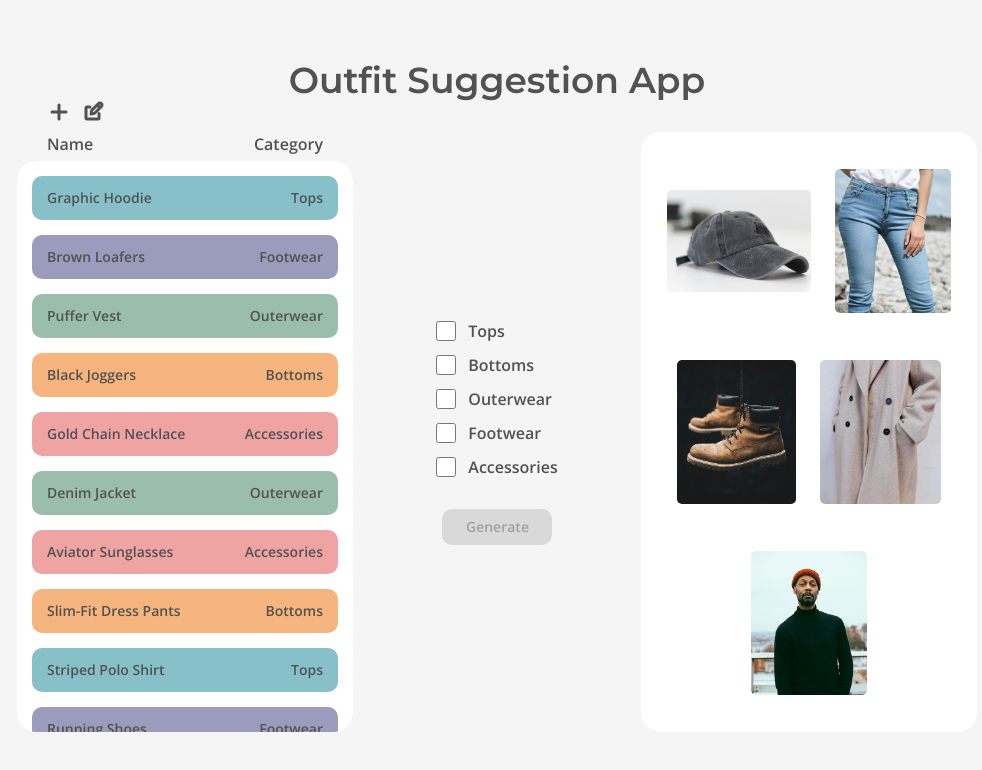
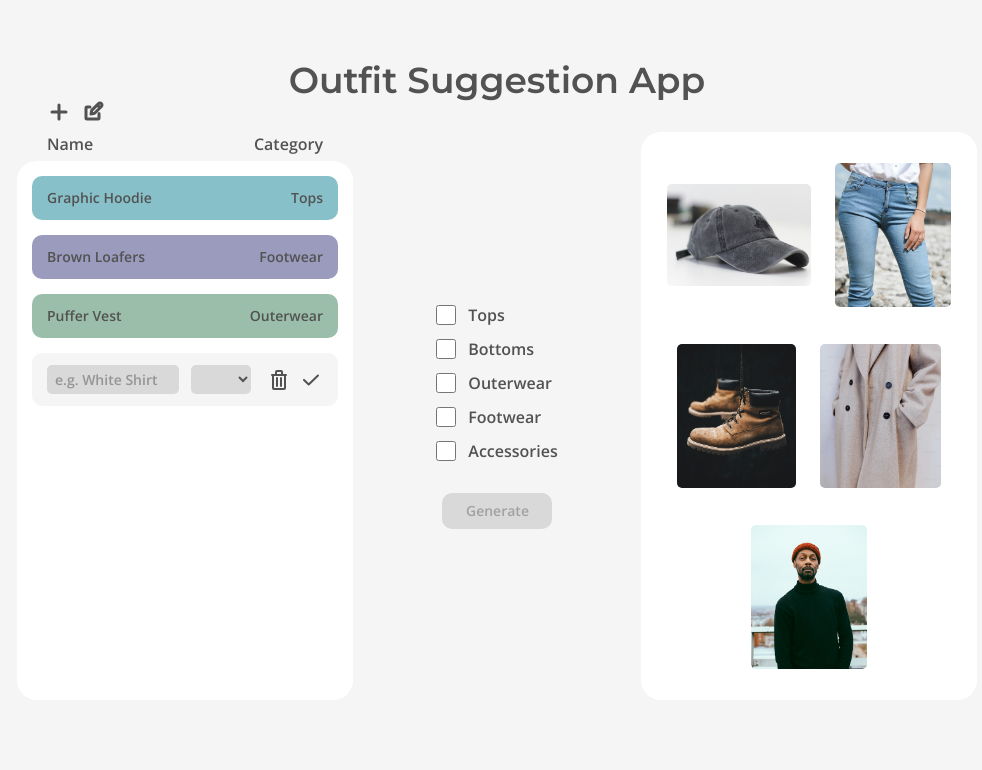
Before and after one commit to rainalexotl/outfit-random-generator, a React (Vite) app: page / in a window 1280 px wide. Both pictures are taken after a click on the button 202 px from the left and 112 px from the top of the page. Shown: the top 770 px of the page, without its empty margins (143-1125 px from the left). Built offline with nearby package versions, Linux system fonts and the light colour scheme.

Commit message:
feat: add item
Implemented add item feature, it is now possible to add an new clothing item (name, category)

```diff
--- a/src/App.jsx
+++ b/src/App.jsx
@@ -1,3 +1,4 @@
+import WardrobeContextProvider from './store/wardrobe-context';
 import MainContent from './components/MainContent';
 import TableUpdateButtons from './components/TableUpdateButtons';
 
@@ -6,10 +7,12 @@ const App = () => {
         <div className="flex flex-col h-screen w-screen">
             <h1 className="font-header font-semibold text-4xl text-neutral-600 mt-[60px] mx-auto">Outfit Suggestion App</h1>
 
-            <section className="flex flex-col h-3/4 w-3/4 mx-auto ">
-                <TableUpdateButtons />
-                <MainContent />
-            </section>
+            <WardrobeContextProvider> {/* is this the proper way to set up the layout classes? */}
+                <section className="flex flex-col h-3/4 w-3/4 mx-auto ">
+                    <TableUpdateButtons />
+                    <MainContent />
+                </section>
+            </WardrobeContextProvider>
         </div>
     );
 }
--- a/src/components/TableUpdateButtons.jsx
+++ b/src/components/TableUpdateButtons.jsx
@@ -1,9 +1,22 @@
+import { useContext } from "react";
+
 import Icon from "./Icon.jsx";
+import { WardrobeContext } from "../store/wardrobe-context.jsx";
 
 export const TableUpdateButtons = () => {
+
+    const { addNewItem } = useContext(WardrobeContext);
+
     return (
         <section className="flex flex-row gap-3 ml-[30px] mb-2">
-            <button>
+            <button onClick={() => addNewItem(
+                {
+                    id: crypto.randomUUID(),
+                    name: "",
+                    category: "",
+                    editMode: true
+                }
+            )} >
                 <Icon iconName={"add"} color="text-neutral-600" />
             </button>
             <button>
--- a/src/components/WardrobeItem.jsx
+++ b/src/components/WardrobeItem.jsx
@@ -1,17 +1,105 @@
+import { useContext, useState } from "react";
+
+import Icon from "./Icon.jsx";
+
 import { categoryColors } from "../data.js";
+import { WardrobeContext } from "../store/wardrobe-context.jsx";
 
 export const WardrobeItem = ({ item }) => {
 
-    let itemClasses = "grid grid-cols-3 mb-[15px] rounded-[10px] \
+    const [ newName, setNewName ] = useState(item.name);
+    const [ newCategory, setNewCategory ] = useState(item.category);
+    const [ invalidName, setInvalidName ] = useState(false);
+    const [ invalidCategory, setInvalidCategory ] = useState(false);
+
+    const { saveItem, deleteItem } = useContext(WardrobeContext);
+
+    const primaryClasses = "mb-[15px] rounded-[10px] \
     px-[15px] py-[12px] font-main font-semibold text-neutral-600 text-sm "
+
+    let itemClasses = `grid grid-cols-3 ${primaryClasses}`
     const bgColor = categoryColors[item.category];
     itemClasses += bgColor;
 
+    let editItemClasses = `grid grid-cols-4 gap-3 bg-item-add-edit ${primaryClasses}`;
+
+    const handleNameChange = (event) => {
+        setNewName(event.target.value);
+        console.log(event.target.value);
+        if ( event.target.value.trim() === "" ) {
+            setInvalidName(true);
+        } else {
+            setInvalidName(false);
+        }
+    }
+
+    const handleCategoryChange = (event) => {
+        setNewCategory(event.target.value);
+        if ( event.target.value === "" ) {
+            setInvalidCategory(true);
+        } else {
+            setInvalidCategory(false);
+        }
+    }
+
+    const handleCheckClicked = (itemInfoToSave) => {
+        if ( newName === "" ) {
+            setInvalidName(true);
+            return
+        }
+        if ( newCategory === "") {
+            setInvalidCategory(true);
+            return
+        }
+        saveItem(itemInfoToSave);
+    }
+
     return (
+        <>
+        {!item.editMode &&
         <div className={itemClasses} >
             <p className="col-span-2">{item.name}</p>
             <p className="text-right">{item.category}</p>
-        </div>
+        </div>}
+
+        {item.editMode &&
+        <div className={editItemClasses}>
+            <input
+                type="text"
+                placeholder="e.g. White Shirt"
+                className={`${invalidName ? "bg-red-300 outline-2 outline-red-800" : "bg-input-bg"} col-span-2 rounded-[5px] py-1 pl-2`}
+                onChange={handleNameChange}
+            />
+            <select
+                className={`${invalidCategory ? "bg-red-300 outline-2 outline-red-800" : "bg-input-bg"} text-center rounded-[5px] py-1 px-2`}
+                onChange={handleCategoryChange}
+            >
+                <option></option>
+                <option>Tops</option>
+                <option>Bottoms</option>
+                <option>Outerwear</option>
+                <option>Footwear</option>
+                <option>Accessories</option>
+            </select>
+            <div className="flex flex-row gap-2 justify-end">
+                <button
+                    onClick={() => deleteItem(item.id)}
+                >
+                    <Icon iconName="trash" color="text-neutral-600" />
+                </button>
+                <button onClick={() =>
+                    handleCheckClicked({
+                        ...item,
+                        name: newName,
+                        category: newCategory,
+                        editMode: false
+                    })
+                }>
+                    <Icon iconName="check" color="text-neutral-600" />
+                </button>
+            </div>
+        </div>}
+        </>
     );
 }
 
--- a/src/components/WardrobeTable.jsx
+++ b/src/components/WardrobeTable.jsx
@@ -1,8 +1,14 @@
+import { useContext } from "react";
+
 import WardrobeItem from "./WardrobeItem.jsx";
+import { WardrobeContext } from "../store/wardrobe-context.jsx";
 
-import { INITIAL_WARDROBE } from "../data.js";
+// import { INITIAL_WARDROBE } from "../data.js";
 
 export const WardrobeTable = () => {
+
+    const { wardrobe } = useContext(WardrobeContext);
+
     return (
         <section className="flex flex-col w-35/100 min-h-0">
             <header className="grid grid-cols-3 px-[30px] mb-[5px] font-main font-semibold text-neutral-600">
@@ -10,7 +16,7 @@ export const WardrobeTable = () => {
                 <p className="text-right">Category</p>
             </header>
             <section className="h-full bg-white rounded-[20px] p-[15px] overflow-scroll">
-                {INITIAL_WARDROBE.map((item) =>
+                {wardrobe.map((item) =>
                     <WardrobeItem key={item.id} item={item} />
                 )}
             </section>
--- a/src/data.js
+++ b/src/data.js
@@ -2,26 +2,26 @@ export const INITIAL_WARDROBE = [
     { id: 1, name: "Graphic Hoodie", category: "Tops", editMode: false },
     { id: 2, name: "Brown Loafers", category: "Footwear", editMode: false },
     { id: 3, name: "Puffer Vest", category: "Outerwear", editMode: false },
-    { id: 4, name: "Black Joggers", category: "Bottoms", editMode: false },
-    { id: 5, name: "Gold Chain Necklace", category: "Accessories", editMode: false },
-    { id: 6, name: "Denim Jacket", category: "Outerwear", editMode: false },
-    { id: 7, name: "Aviator Sunglasses", category: "Accessories", editMode: false },
-    { id: 8, name: "Slim-Fit Dress Pants", category: "Bottoms", editMode: false },
-    { id: 9, name: "Striped Polo Shirt", category: "Tops", editMode: false },
-    { id: 10, name: "Running Shoes", category: "Footwear", editMode: false },
-    { id: 11, name: "Trench Coat", category: "Outerwear", editMode: false },
-    { id: 12, name: "Beanie Hat", category: "Accessories", editMode: false },
-    { id: 13, name: "Cargo Shorts", category: "Bottoms", editMode: false },
-    { id: 14, name: "Black Leather Boots", category: "Footwear", editMode: false },
-    { id: 15, name: "Sleeveless Tank Top", category: "Tops", editMode: false },
-    { id: 16, name: "Khaki Chinos", category: "Bottoms", editMode: false },
-    { id: 17, name: "Leather Belt", category: "Accessories", editMode: false },
-    { id: 18, name: "Rain Jacket", category: "Outerwear", editMode: false },
-    { id: 19, name: "Plaid Flannel Shirt", category: "Tops", editMode: false },
-    { id: 20, name: "Distressed Skinny Jeans", category: "Bottoms", editMode: false },
-    { id: 21, name: "High-Top Sneakers", category: "Footwear", editMode: false },
-    { id: 22, name: "Wool Overcoat", category: "Outerwear", editMode: false },
-    { id: 23, name: "Long-Sleeve Henley", category: "Tops", editMode: false }
+    // { id: 4, name: "Black Joggers", category: "Bottoms", editMode: false },
+    // { id: 5, name: "Gold Chain Necklace", category: "Accessories", editMode: false },
+    // { id: 6, name: "Denim Jacket", category: "Outerwear", editMode: false },
+    // { id: 7, name: "Aviator Sunglasses", category: "Accessories", editMode: false },
+    // { id: 8, name: "Slim-Fit Dress Pants", category: "Bottoms", editMode: false },
+    // { id: 9, name: "Striped Polo Shirt", category: "Tops", editMode: false },
+    // { id: 10, name: "Running Shoes", category: "Footwear", editMode: false },
+    // { id: 11, name: "Trench Coat", category: "Outerwear", editMode: false },
+    // { id: 12, name: "Beanie Hat", category: "Accessories", editMode: false },
+    // { id: 13, name: "Cargo Shorts", category: "Bottoms", editMode: false },
+    // { id: 14, name: "Black Leather Boots", category: "Footwear", editMode: false },
+    // { id: 15, name: "Sleeveless Tank Top", category: "Tops", editMode: false },
+    // { id: 16, name: "Khaki Chinos", category: "Bottoms", editMode: false },
+    // { id: 17, name: "Leather Belt", category: "Accessories", editMode: false },
+    // { id: 18, name: "Rain Jacket", category: "Outerwear", editMode: false },
+    // { id: 19, name: "Plaid Flannel Shirt", category: "Tops", editMode: false },
+    // { id: 20, name: "Distressed Skinny Jeans", category: "Bottoms", editMode: false },
+    // { id: 21, name: "High-Top Sneakers", category: "Footwear", editMode: false },
+    // { id: 22, name: "Wool Overcoat", category: "Outerwear", editMode: false },
+    // { id: 23, name: "Long-Sleeve Henley", category: "Tops", editMode: false }
 ];
 
 export const categoryColors = {
@@ -29,5 +29,5 @@ export const categoryColors = {
     Bottoms: "bg-[#F6B57E]",
     Outerwear: "bg-[#9BBEAB]",
     Footwear: "bg-[#9A9BBD]",
-    Accessories: "bg-[#F0A3A3]",
+    Accessories: "bg-[#FFE4B1]",
 };
--- a/src/index.css
+++ b/src/index.css
@@ -6,15 +6,18 @@
   --font-main: "Open Sans", "sans";
 
   --color-body: #F5F5F5;
-  --color-tops: #87C0C9;
+  /* --color-tops: #87C0C9;
   --color-bottoms: #F6B57E;
   --color-outerwear: #9BBEAB;
   --color-footwear: #9A9BBD;
-  --color-accessories: #F0A3A3;
+  --color-accessories: #FFE4B1; */
 
   --color-checkbox-outline: #EDEBEB;
   --color-enabled-button: #87C0C9;
   --color-disabled-buttons: #D9D9D9;
+
+  --color-item-add-edit: #F5F5F5;
+  --color-input-bg: #D9D9D9;
 }
 
 body {
--- /dev/null
+++ b/src/store/wardrobe-context.jsx
@@ -0,0 +1,53 @@
+import { createContext, useState } from "react";
+
+import { INITIAL_WARDROBE } from "../data.js";
+
+export const WardrobeContext = createContext({
+    wardrobe: [],
+    addItem: () => {},
+    editItem: () => {},
+    deleteItem: () => {}
+});
+
+const WardrobeContextProvider = ({ children }) => {
+
+    const [ wardrobe, setWardrobe ] = useState(INITIAL_WARDROBE);
+
+    const handleAddNewItem = (newItem) => {
+        setWardrobe(prevWardrobe => {
+            const newWardrobe = [...prevWardrobe, newItem];
+            return newWardrobe;
+        })
+    }
+
+    const handleSaveItem = (itemInfoToSave) => {
+        setWardrobe(prevWardrobe =>
+            prevWardrobe.map(item =>
+                item.id !== itemInfoToSave.id ? item : {
+                    ...itemInfoToSave,
+                    editMode: false // to ensure that the edit mode is shut off
+            })
+        );
+    }
+
+    const handleDeleteItem = (itemToDeleteId) => {
+        setWardrobe(prevWardrobe =>
+            prevWardrobe.filter(item => item.id !== itemToDeleteId)
+        );
+    }
+
+    const wardrobeContextValue = {
+        wardrobe,
+        addNewItem: handleAddNewItem,
+        saveItem: handleSaveItem,
+        deleteItem: handleDeleteItem
+    }
+
+    return (
+        <WardrobeContext.Provider value={wardrobeContextValue}>
+            {children}
+        </WardrobeContext.Provider>
+    );
+}
+
+export default WardrobeContextProvider;
```
